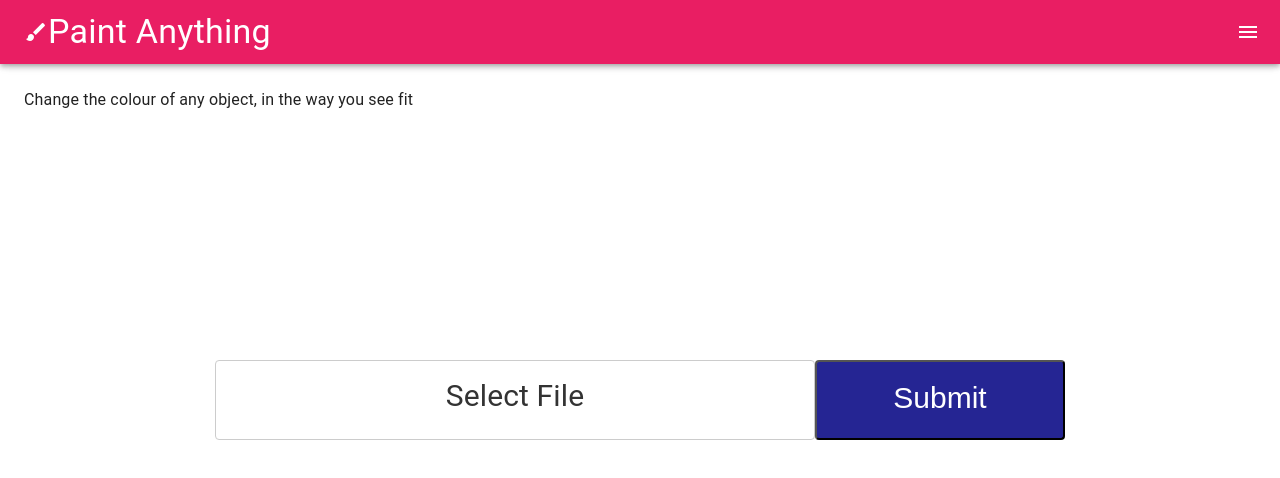
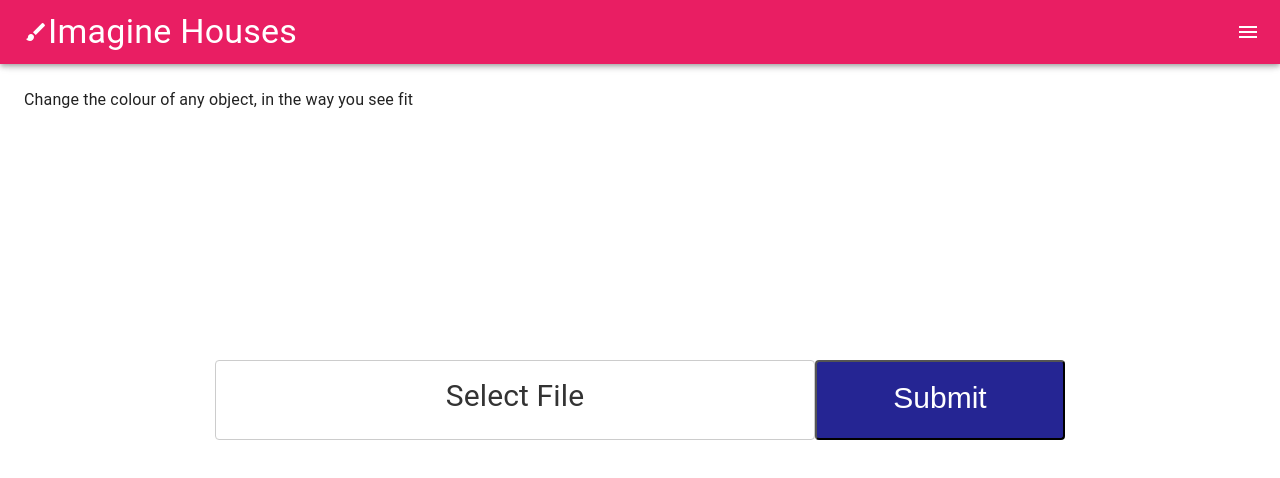
Before and after one commit to alexbondino/paint-anything, a React (Create React App) app in the folder web-page/frontend/: page / in a window 1280 px wide. Shown: the top 478 px of the page. Built offline with nearby package versions, Linux system fonts and the light colour scheme.

Commit message:
chore: change tab name

```diff
--- a/web-page/frontend/src/components/sidenav/nav_bar.js
+++ b/web-page/frontend/src/components/sidenav/nav_bar.js
@@ -125,7 +125,7 @@ export default function PersistentDrawerRight() {
           <Toolbar>
             <BrushIcon />
             <Typography variant="h4" noWrap sx={{ flexGrow: 1 }} component="div">
-              Paint Anything
+              Imagine Houses
             </Typography>
             <IconButton
               color="inherit"
```
